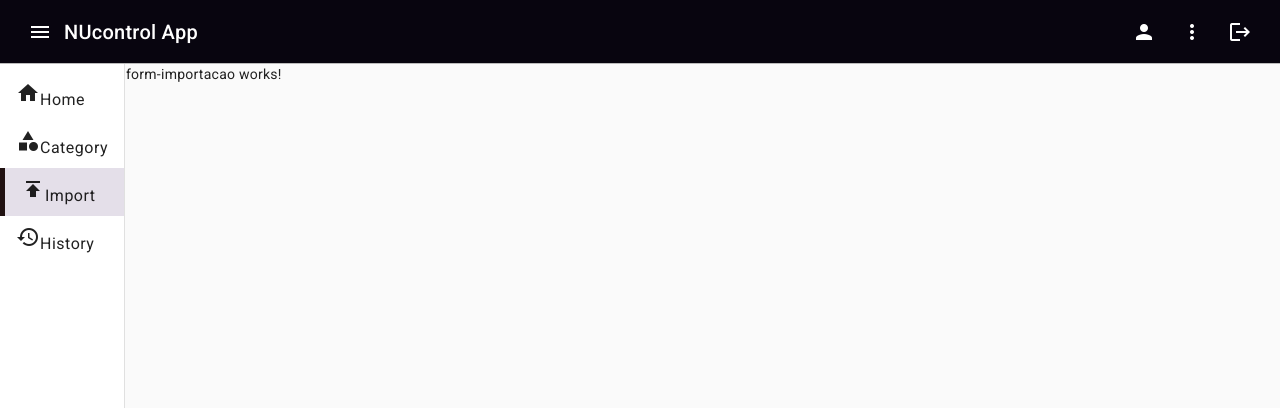
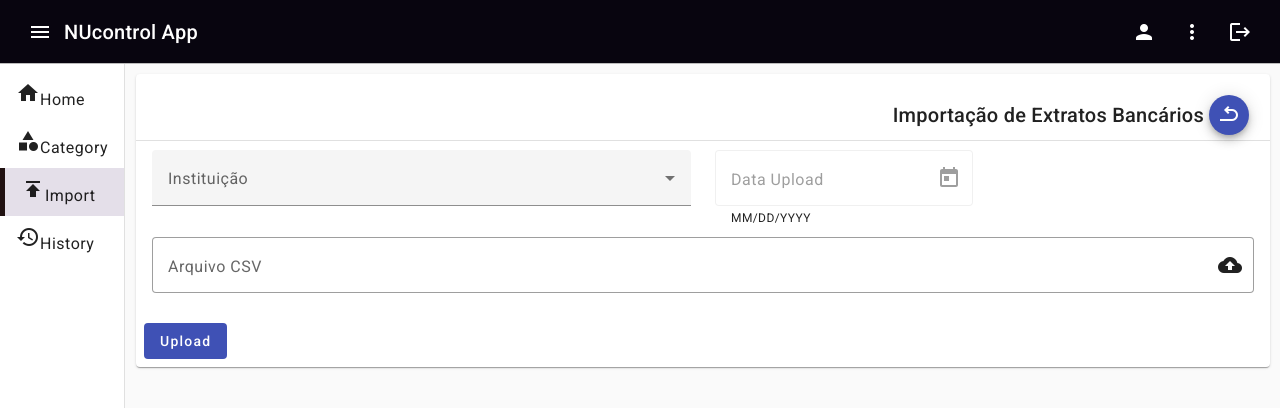
Before and after one commit to Ma7heus/Money-Control-Angular, an Angular app: page /import/1 in a window 1280 px wide. Shown: the top 408 px of the page. Built offline with nearby package versions, Linux system fonts and the light colour scheme.

Commit message:
Adicionanod fileds do form

```diff
--- a/src/app/core/common/services/importacao.service.ts
+++ b/src/app/core/common/services/importacao.service.ts
@@ -1,9 +1,13 @@
 import { Injectable } from '@angular/core';
+import { AbstractService } from './abstract-service';
 
 @Injectable({
   providedIn: 'root'
 })
-export class ImportacaoService {
+export class ImportacaoService extends AbstractService {
 
-  constructor() { }
+  constructor() {
+    const url = 'importacao';
+    super(url);
+  }
 }
--- a/src/app/views/importacao/form-importacao/form-importacao.component.css
+++ b/src/app/views/importacao/form-importacao/form-importacao.component.css
@@ -0,0 +1,8 @@
+mat-card {
+    margin: 10px;
+
+    mat-form-field {
+      padding-top: 1ch;
+      width: 100%;
+    }
+}
--- a/src/app/views/importacao/form-importacao/form-importacao.component.html
+++ b/src/app/views/importacao/form-importacao/form-importacao.component.html
@@ -1 +1,68 @@
-<p>form-importacao works!</p>
+<mat-card>
+  <mat-card-header class="justify-content-between">
+    <div class="d-flex align-items-center">
+      <mat-card-title>Importação de Extratos Bancários</mat-card-title>
+      <div class="justify-content-between">
+        <button
+          matTooltip="Voltar"
+          mat-mini-fab
+          color="primary"
+          (click)="goList()"
+          style="margin: 5px"
+        >
+            <mat-icon style="transform: rotate(90deg)">u_turn_left</mat-icon>
+        </button>
+      </div>
+    </div>
+  </mat-card-header>
+
+  <mat-divider></mat-divider>
+
+  <mat-card-content>
+    <div class="row">
+      <div class="col-md-6">
+        <mat-form-field appearance="fill">
+          <mat-label>Instituição</mat-label>
+          <mat-select>
+            <mat-option
+              *ngFor="let instituicao of intituicoes"
+              [value]="instituicao.id"
+              >{{ instituicao.nome }}
+            </mat-option>
+          </mat-select>
+        </mat-form-field>
+      </div>
+
+      <div class="col-md-3">
+        <mat-form-field appearance="outline">
+          <mat-label>Data Upload</mat-label>
+          <input disabled matInput [matDatepicker]="picker" />
+          <mat-hint>MM/DD/YYYY </mat-hint>
+          <mat-datepicker-toggle
+            matIconSuffix
+            [for]="picker"
+          ></mat-datepicker-toggle>
+          <mat-datepicker #picker></mat-datepicker>
+        </mat-form-field>
+      </div>
+    </div>
+
+    <div class="row">
+      <mat-form-field appearance="outline">
+        <mat-label>Arquivo CSV</mat-label>
+        <input
+          matInput
+          (change)="onFileSelected($event)"
+          hidden
+          accept=".csv"
+        />
+        <mat-icon matSuffix>cloud_upload</mat-icon>
+      </mat-form-field>
+      <!-- PEGAR COMPONENTE FEITO NA ALFA -->
+    </div>
+  </mat-card-content>
+
+  <mat-card-actions>
+    <button mat-flat-button color="primary">Upload</button>
+  </mat-card-actions>
+</mat-card>
--- a/src/app/views/importacao/form-importacao/form-importacao.component.ts
+++ b/src/app/views/importacao/form-importacao/form-importacao.component.ts
@@ -1,12 +1,58 @@
-import { Component } from '@angular/core';
+import { CommonModule } from '@angular/common';
+import { Component, ElementRef, EventEmitter, Output, ViewChild } from '@angular/core';
+import { MatButtonModule } from '@angular/material/button';
+import { MatCardModule } from '@angular/material/card';
+import { MatDatepickerModule } from '@angular/material/datepicker';
+import { MatDividerModule } from '@angular/material/divider';
+import { MatFormFieldModule } from '@angular/material/form-field';
+import { MatIconModule } from '@angular/material/icon';
+import { MatInputModule } from '@angular/material/input';
+import { MatSelectModule } from '@angular/material/select';
+import { ActivatedRoute, Router } from '@angular/router';
+import { InstituicaoBancariaDTO } from 'src/app/core/common/dtos/instituicao-bancaria.dto';
+import { ImportacaoService } from 'src/app/core/common/services/importacao.service';
 
 @Component({
   selector: 'app-form-importacao',
   standalone: true,
-  imports: [],
+  imports: [
+    MatCardModule,
+    MatIconModule,
+    MatButtonModule,
+    MatDividerModule,
+    MatFormFieldModule,
+    MatSelectModule,
+    MatInputModule,
+    MatDatepickerModule,
+    CommonModule
+  ],
   templateUrl: './form-importacao.component.html',
   styleUrl: './form-importacao.component.css'
 })
 export class FormImportacaoComponent {
+  @ViewChild('fileInput') fileInput!: ElementRef<HTMLInputElement>;
+
+  intituicoes: InstituicaoBancariaDTO[] = [
+    {id: 1, nome: "NuBank"},
+    {id: 2, nome: "Inter"},
+    {id: 3, nome: "PayPal"},
+    {id: 4, nome: "Avenue"},
+    {id: 5, nome: "Sicoob"},
+    {id: 6, nome: "Rico"},
+  ];
+
+  constructor(
+    private router: Router,
+    private route: ActivatedRoute,
+    private service: ImportacaoService
+  ) { }
+
+  goList() {
+    this.router.navigate(['../'], {relativeTo: this.route});
+  }
+
+  onFileSelected(event: any) {
+
+  }
 
 }
```
